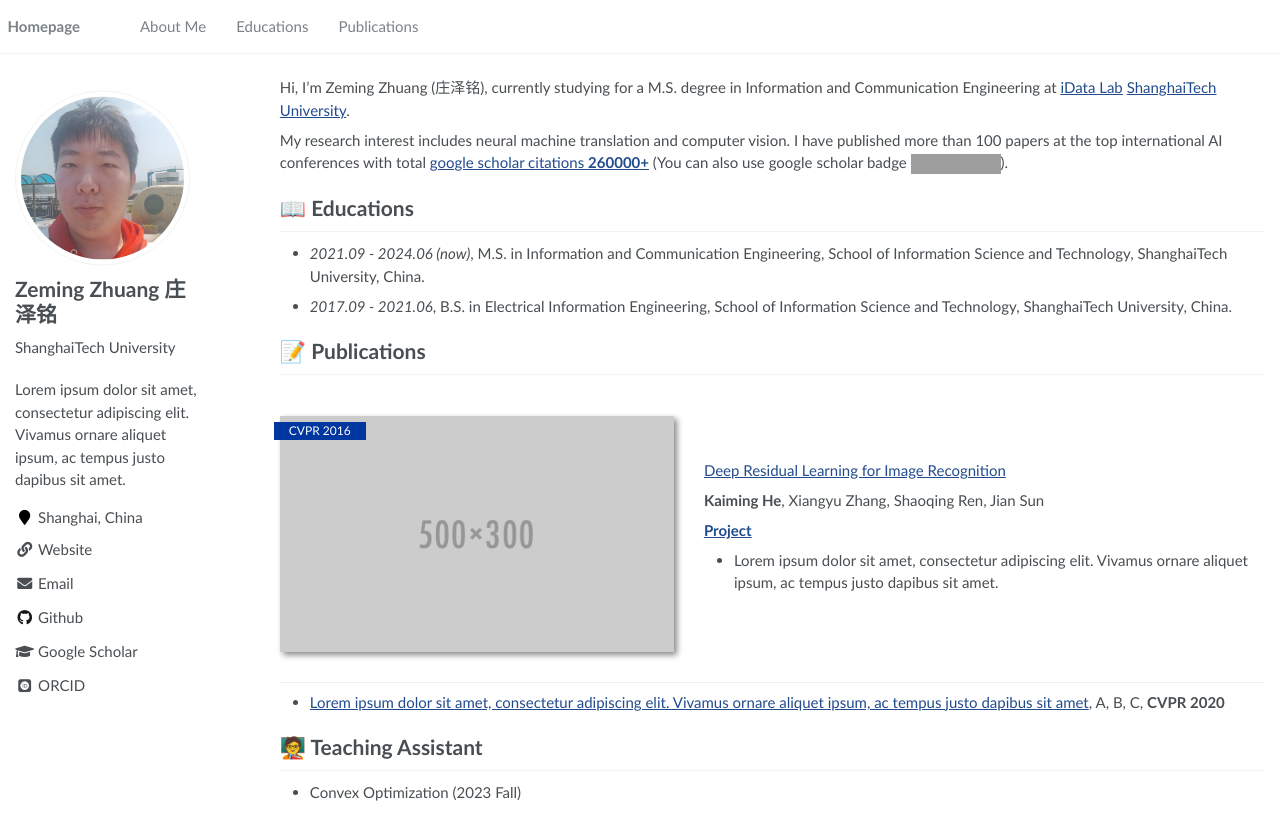
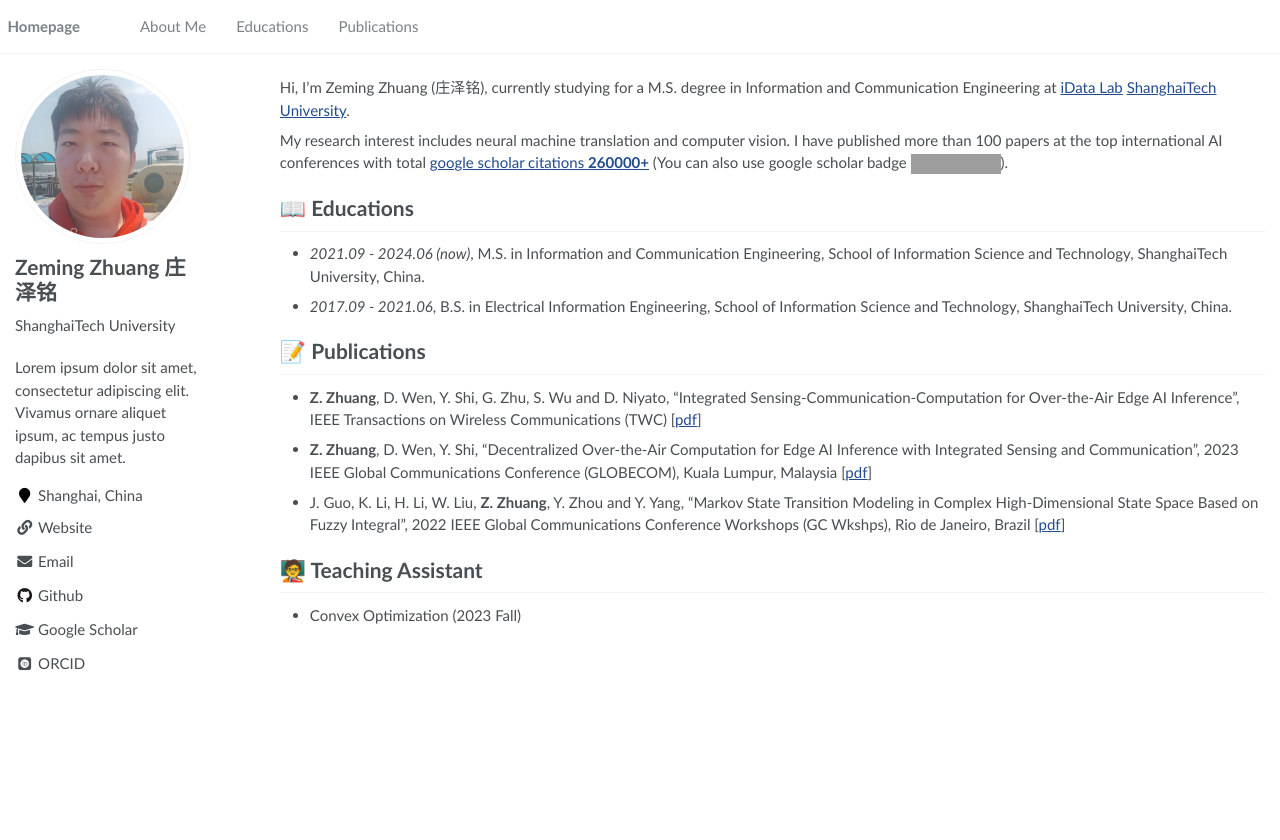
Before and after one commit to RayeRen/acad-homepage.github.io, a Jekyll site: the page built from _pages/about.md, in a window 1280 px wide. Shown: the top 840 px of the page. Built offline with Jekyll 4.4.1, drawn with Linux system fonts in a browser that asks for light colours; some web fonts are replaced; grey boxes are pictures that could not be loaded.

Commit message:
Update pubs

```diff
--- a/_pages/about.md
+++ b/_pages/about.md
@@ -31,7 +31,7 @@
 
 # 📝 Publications
 
-<div class='paper-box'><div class='paper-box-image'><div><div class="badge">CVPR 2016</div><img src='images/500x300.png' alt="sym" width="100%"></div></div>
+<!-- <div class='paper-box'><div class='paper-box-image'><div><div class="badge">CVPR 2016</div><img src='images/500x300.png' alt="sym" width="100%"></div></div>
 <div class='paper-box-text' markdown="1">
 
 [Deep Residual Learning for Image Recognition](https://openaccess.thecvf.com/content_cvpr_2016/papers/He_Deep_Residual_Learning_CVPR_2016_paper.pdf)
@@ -41,9 +41,11 @@
 [**Project**](https://scholar.google.com/citations?view_op=view_citation&hl=zh-CN&user=DhtAFkwAAAAJ&citation_for_view=DhtAFkwAAAAJ:ALROH1vI_8AC) <strong><span class='show_paper_citations' data='DhtAFkwAAAAJ:ALROH1vI_8AC'></span></strong>
 - Lorem ipsum dolor sit amet, consectetur adipiscing elit. Vivamus ornare aliquet ipsum, ac tempus justo dapibus sit amet.
 </div>
-</div>
+</div> -->
 
-- [Lorem ipsum dolor sit amet, consectetur adipiscing elit. Vivamus ornare aliquet ipsum, ac tempus justo dapibus sit amet](https://github.com), A, B, C, **CVPR 2020**
+- **Z. Zhuang**, D. Wen, Y. Shi, G. Zhu, S. Wu and D. Niyato, "Integrated Sensing-Communication-Computation for Over-the-Air Edge AI Inference", IEEE Transactions on Wireless Communications (TWC) \[[pdf](https://www.xxcpeter.tech/assets/pubs/TWC23_ISAC_Aircomp_Edge_Inference.pdf)\]
+- **Z. Zhuang**, D. Wen, Y. Shi, "Decentralized Over-the-Air Computation for Edge AI Inference with Integrated Sensing and Communication", 2023 IEEE Global Communications Conference (GLOBECOM), Kuala Lumpur, Malaysia \[[pdf](https://www.xxcpeter.tech/assets/pubs/GC23_Decentralize_FD_EdgeAI.pdf)\]
+- J. Guo, K. Li, H. Li, W. Liu, **Z. Zhuang**, Y. Zhou and Y. Yang, "Markov State Transition Modeling in Complex High-Dimensional State Space Based on Fuzzy Integral", 2022 IEEE Global Communications Conference Workshops (GC Wkshps), Rio de Janeiro, Brazil \[[pdf](https://www.xxcpeter.tech/assets/pubs/GCWSP22_Markov_State_Transition_Modeling.pdf)\]
 
 <!-- # 🎖 Honors and Awards
 - *2021.10* Lorem ipsum dolor sit amet, consectetur adipiscing elit. Vivamus ornare aliquet ipsum, ac tempus justo dapibus sit amet.
```
Also changed, not shown: 3 other files.
